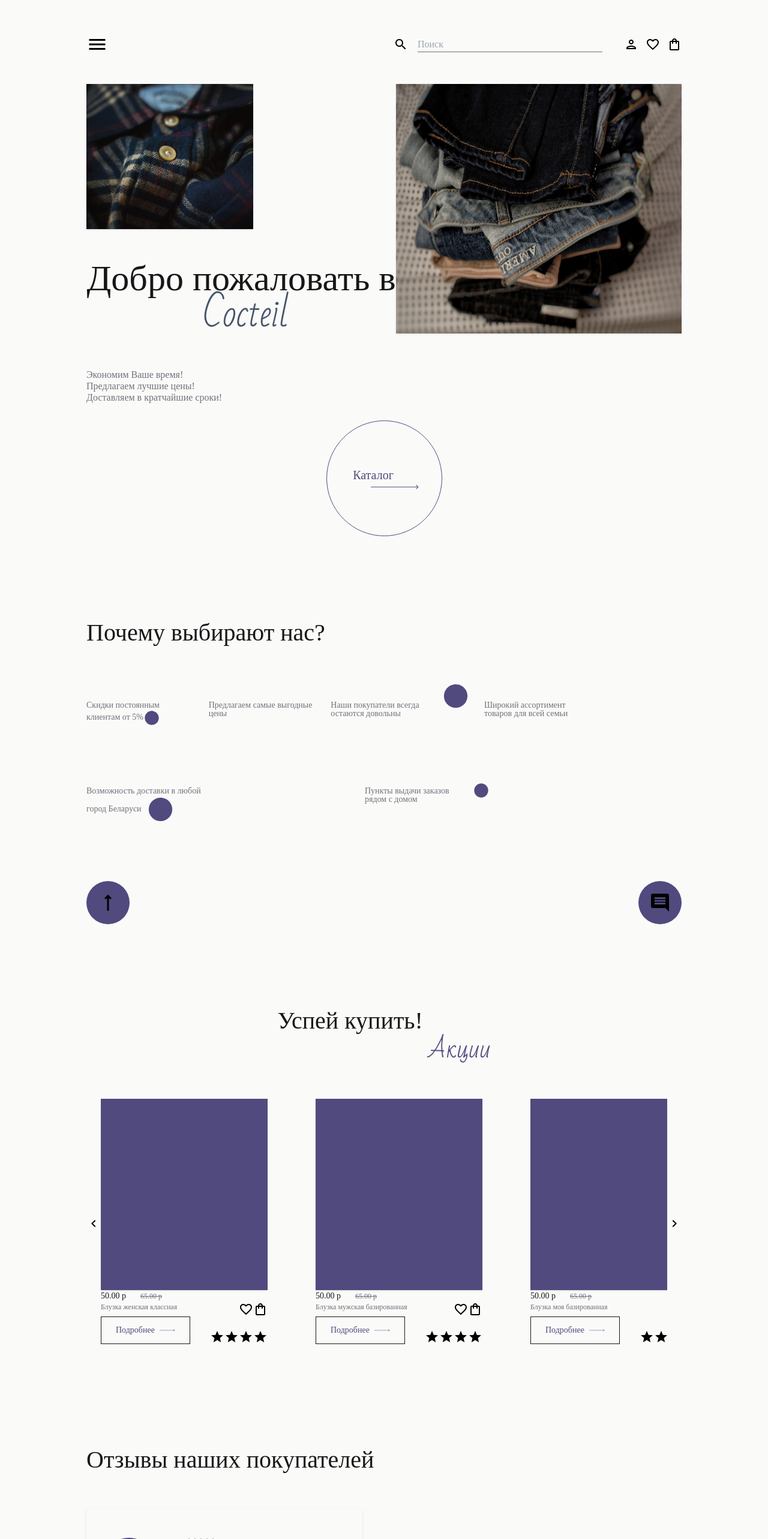
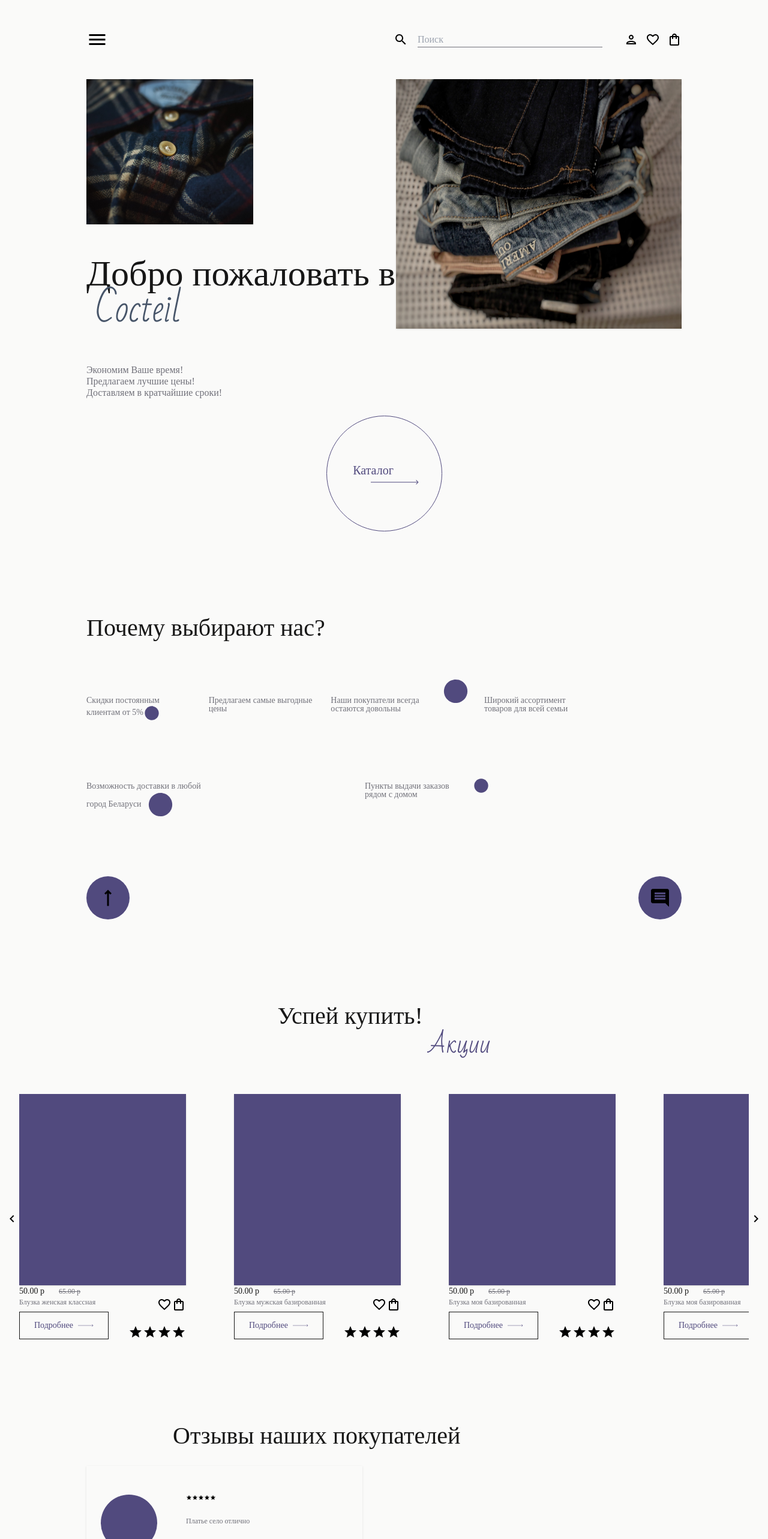
Before and after one commit to underengineering/praktika, a Next.js app: page / in a window 1280 px wide. Shown: the top 2566 px of the page at 60% size. Built offline with nearby package versions, Linux system fonts and the light colour scheme.

Commit message:
feat: Invite form

```diff
--- a/src/app/layout.tsx
+++ b/src/app/layout.tsx
@@ -16,7 +16,7 @@ export default function RootLayout({
 }) {
     return (
         <html lang="en">
-            <body className="w-full bg-stone-50 p-2 sm:px-36">
+            <body className="w-full bg-stone-50">
                 <Header />
                 {children}
             </body>
--- a/src/app/page.tsx
+++ b/src/app/page.tsx
@@ -1,12 +1,13 @@
 import { Bad_Script, Roboto } from "next/font/google";
 import Image from "next/image";
-import { useState } from "react";
 
+import ArrowButton from "@/components/ArrowButton";
 import Button from "@/components/Button";
 import Carousel from "@/components/Carousel";
 import CatalogButton from "@/components/CatalogButton";
 import ChatButton from "@/components/ChatButton";
 import Faq from "@/components/Faq";
+import Input from "@/components/Input";
 import ProductCard from "@/components/ProductCard";
 import ReviewCard from "@/components/ReviewCard";
 import UpButton from "@/components/UpButton";
@@ -35,7 +36,7 @@ const badScript = Bad_Script({
 const Section1 = () => {
     return (
         <section
-            className={`flex flex-col gap-7 ${roboto.variable} ${badScript.variable}`}
+            className={`flex flex-col gap-7 p-2 py-16 sm:px-36 sm:py-0 ${roboto.variable} ${badScript.variable}`}
         >
             <div className="flex justify-between gap-8 sm:gap-0">
                 <div className="flex flex-col gap-7 sm:gap-14">
@@ -46,7 +47,7 @@ const Section1 = () => {
                         height="3872"
                         alt=""
                     />
-                    <div className="flex flex-wrap justify-center">
+                    <div className="flex flex-wrap justify-center sm:justify-start">
                         <span
                             className={`text-center font-sans text-6xl font-light leading-[52.38px] text-stone-50 sm:text-start sm:text-neutral-900`}
                         >
@@ -100,7 +101,7 @@ const Section2 = () => {
 
     return (
         <section
-            className={`flex flex-col gap-24 ${roboto.variable} font-sans font-light`}
+            className={`flex flex-col gap-24 p-2 py-16 sm:px-36 sm:py-0 ${roboto.variable} font-sans font-light`}
         >
             <span className="text-center text-[25px] leading-[34.92px] text-neutral-900 sm:text-start sm:text-[40px]">
                 Почему выбирают нас?
@@ -219,9 +220,9 @@ const Section3 = () => {
 
     return (
         <section
-            className={`flex flex-col gap-16 font-sans text-[25px] font-light sm:text-[40px] ${roboto.variable} ${badScript.variable}`}
+            className={`flex flex-col gap-16 p-2 py-16 font-sans text-[25px] font-light sm:py-0 sm:text-[40px] ${roboto.variable} ${badScript.variable}`}
         >
-            <div className="flex justify-center text-center sm:text-start">
+            <div className="flex justify-center text-center sm:px-36 sm:text-start">
                 <span className="leading-[34.92px] text-neutral-900">
                     Успей купить!
                 </span>
@@ -247,7 +248,7 @@ const Section3 = () => {
                     ))}
                 </div>
             </Carousel>
-            <div className="flex flex-wrap justify-around gap-4 sm:hidden">
+            <div className="flex flex-wrap justify-around gap-4 sm:hidden sm:px-36">
                 {products.slice(0, 4).map((product, index) => (
                     <ProductCard
                         name={product.name}
@@ -265,9 +266,9 @@ const Section3 = () => {
 
 const Section4 = () => {
     return (
-        <div className="flex flex-col gap-8">
+        <section className="flex flex-col gap-8 sm:px-36">
             <div
-                className={`py-8 text-[40px] font-light leading-[34.92px] text-neutral-900 ${roboto.variable} font-sans`}
+                className={`p-2 py-16 text-[40px] font-light leading-[34.92px] text-neutral-900 sm:px-36 sm:py-0 ${roboto.variable} font-sans`}
             >
                 Отзывы наших покупателей
             </div>
@@ -280,14 +281,14 @@ const Section4 = () => {
             <Button className="hidden self-start sm:block">
                 Добавить отзыв
             </Button>
-        </div>
+        </section>
     );
 };
 
 const Section5 = () => {
     return (
         <div
-            className={`flex flex-col gap-16 ${roboto.variable} ${badScript.variable} font-sans`}
+            className={`flex flex-col gap-16 p-2 py-16 sm:px-36 sm:py-0 ${roboto.variable} ${badScript.variable} font-sans`}
         >
             <div className="flex gap-4">
                 <span className="text-[40px] font-light leading-[34.92px] text-neutral-900">
@@ -359,7 +360,9 @@ const Section6 = () => {
     ];
 
     return (
-        <div className={`flex flex-col gap-16 ${roboto.variable} font-sans`}>
+        <section
+            className={`flex flex-col gap-16 p-2 py-16 sm:px-36 sm:py-0 ${roboto.variable} font-sans`}
+        >
             <span className="text-center text-[40px] font-light leading-[34.92px] text-neutral-900 sm:self-start sm:text-start">
                 Сотрудничество с нами
             </span>
@@ -398,6 +401,47 @@ const Section6 = () => {
                     </div>
                 ))}
             </div>
+        </section>
+    );
+};
+
+const Section7 = () => {
+    return (
+        <div
+            className={`w-full bg-primary px-2 py-9 sm:w-4/6 sm:px-32 sm:py-10 ${roboto.variable} font-sans`}
+        >
+            <div className="flex flex-col gap-8 bg-stone-50 px-12 py-9 sm:gap-10">
+                <div className="text-center text-xs leading-normal text-neutral-900 sm:text-start sm:text-xl">
+                    Приглашаем к сотрудничеству производителей и поставщиков
+                    одежды, обуви и аксессуаров
+                </div>
+                <form method="POST" className="flex flex-col gap-6">
+                    <Input type="text" placeholder="Ваше имя" name="name" />
+                    <Input
+                        type="text"
+                        placeholder="Номер телефона"
+                        name="phone"
+                    />
+                    <Input
+                        type="password"
+                        placeholder="Электронная почта"
+                        name="password"
+                    />
+                    <div className="flex items-center gap-1">
+                        <input
+                            className="h-3 min-h-[0.75rem] w-3 min-w-[0.75rem] appearance-none rounded-full border border-primary transition-colors checked:bg-primary"
+                            type="checkbox"
+                            name="accept"
+                        />
+                        <div className="text-xs font-thin leading-[9.44px] text-zinc-500 sm:text-sm">
+                            Даю согласие на обработку персональных данных
+                        </div>
+                    </div>
+                    <ArrowButton className="mt-10 w-48" type="submit">
+                        Отправить
+                    </ArrowButton>
+                </form>
+            </div>
         </div>
     );
 };
@@ -405,13 +449,14 @@ const Section6 = () => {
 export default function Home() {
     return (
         <main className="flex flex-col">
-            <div className="flex flex-col gap-36 py-16 sm:py-0">
+            <div className="flex flex-col gap-36">
                 <Section1 />
                 <Section2 />
                 <Section3 />
                 <Section4 />
                 <Section5 />
                 <Section6 />
+                <Section7 />
             </div>
         </main>
     );
--- /dev/null
+++ b/src/components/ArrowButton.tsx
@@ -0,0 +1,37 @@
+import { Roboto } from "next/font/google";
+import { ButtonHTMLAttributes, FC } from "react";
+
+import { ArrowRightAlt, TrendingFlat } from "@mui/icons-material";
+
+const roboto = Roboto({
+    weight: "400",
+    subsets: ["cyrillic"],
+    variable: "--font-sans",
+});
+
+const ArrowButton: FC<ButtonHTMLAttributes<HTMLButtonElement>> = ({
+    className,
+    children,
+    ...props
+}) => {
+    return (
+        <button
+            {...props}
+            className={`group flex items-center justify-center gap-4 border border-primary bg-primary px-6 py-3 shadow-primary transition-[background-color,box-shadow] hover:bg-primary hover:shadow-2xl active:bg-primary active:shadow-2xl sm:bg-primary sm:bg-transparent ${
+                className !== undefined ? className : ""
+            }`}
+        >
+            <span
+                className={`text-xl text-stone-50 transition-colors group-hover:text-stone-50 group-active:text-stone-50 sm:text-primary ${roboto.variable} font-sans`}
+            >
+                {children}
+            </span>
+            <TrendingFlat
+                className="fill-stone-50 group-hover:fill-stone-50 group-active:fill-stone-50 sm:fill-primary"
+                sx={{ fontSize: 30 }}
+            />
+        </button>
+    );
+};
+
+export default ArrowButton;
--- a/src/components/Header.tsx
+++ b/src/components/Header.tsx
@@ -8,7 +8,7 @@ import PersonOutlined from "@mui/icons-material/PersonOutlined";
 
 const Header = () => {
     return (
-        <header className="flex w-full justify-between px-2 py-3 sm:px-0 sm:py-12">
+        <header className="flex w-full justify-between px-2 py-3 sm:px-36 sm:py-12">
             <div className="flex w-full justify-between">
                 <Menu
                     className="hidden sm:inline-block"
--- /dev/null
+++ b/src/components/Input.tsx
@@ -0,0 +1,12 @@
+import { FC, InputHTMLAttributes } from "react";
+
+const Input: FC<InputHTMLAttributes<HTMLInputElement>> = (props) => {
+    return (
+        <input
+            className="w-full border-b border-b-zinc-500 bg-transparent text-center font-thin sm:w-[308px] sm:text-start"
+            {...props}
+        />
+    );
+};
+
+export default Input;
```
